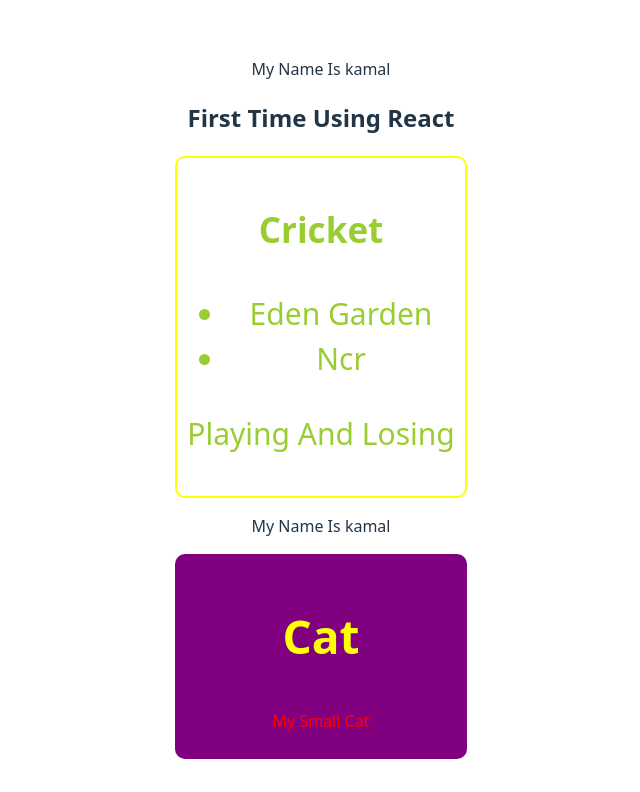
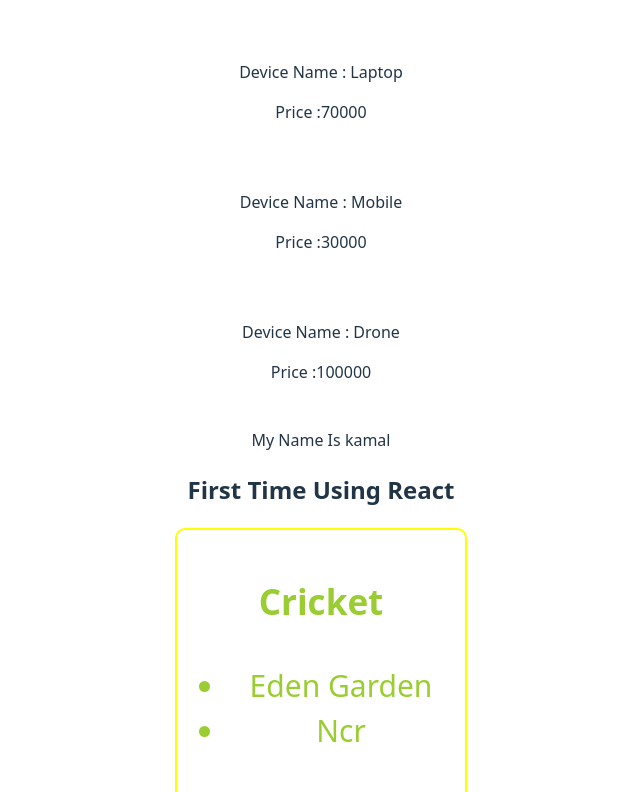
Before and after one commit to kamalcodezen/react-first-app, a React (Vite) app: page / in a window 1280 px wide. Shown: the top 792 px of the page, without its empty margins (319-959 px from the left). Built offline with nearby package versions, Linux system fonts and the light colour scheme.

Commit message:
pasing props to component

```diff
--- a/src/App.jsx
+++ b/src/App.jsx
@@ -11,12 +11,32 @@ import "./App.css";
 function App() {
   return (
     <>
+      <Device name="Laptop" price="70000"></Device>
+      <Device name="Mobile" price="30000"></Device>
+      <Device name="Drone" price="100000"></Device>
       <Person></Person>
       <h2> First Time Using React</h2>
       <Sports></Sports>
       <Person></Person>
       <Pet></Pet>
     </>
+  );
+}
+
+function Device(Props) {
+  console.log(Props);
+  return (
+    <div
+      style={{
+        padding: "10px",
+        border: "2px solid white",
+        borderRadius: "10px",
+        marginBottom: "10px",
+      }}
+    >
+      <p>Device Name : {Props.name}</p>
+      <p>Price :{Props.price}</p>
+    </div>
   );
 }
 
@@ -42,7 +62,7 @@ function Sports() {
 function Pet() {
   const petStyle = {
     color: "yellow",
-    fontSize:"46px"
+    fontSize: "46px",
   };
   return (
     <div
```
